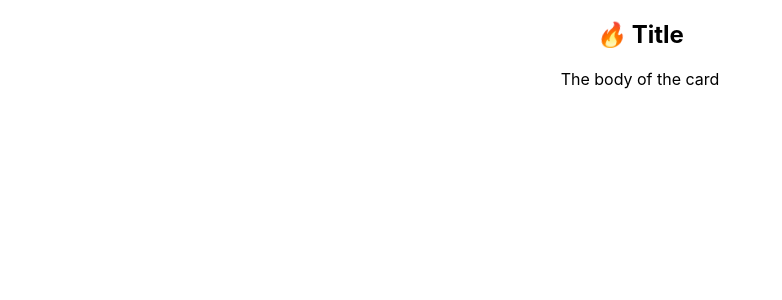
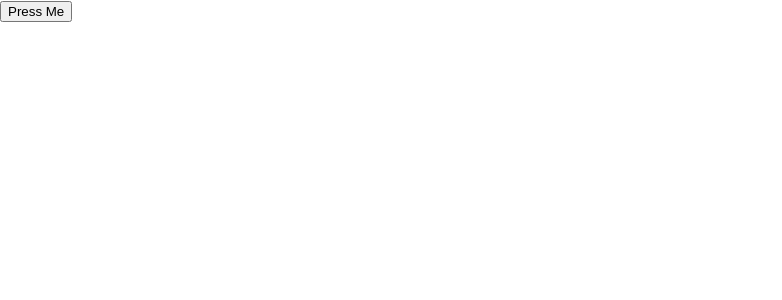
Before and after one commit to sumantwarhekar/react_app_1, a React (Create React App) app: page / in a window 1280 px wide. Shown: the top 300 px of the page, without its empty margins (0-782 px from the left). Built offline with nearby package versions, Linux system fonts and the light colour scheme.

Commit message:
learning conditional rendering

```diff
--- a/src/App.js
+++ b/src/App.js
@@ -1,28 +1,46 @@
 import logo from './logo.svg';
 import './App.css';
-import React from 'react';
+import React, { useState } from 'react';
 import './index.css'
 
-function Card(props){
+const LoadingButton = (props) => {
   return(
-    <section>
-        <h2> {props.icon} Title </h2>
-        {props.children}
-    </section>
+    <button onClick={props.onClick} type="button">
+      {props.loading? <div className="loader"/> : props.label}
+    </button>
   );
-}
+};
 
-function Myicon(){
-  return <i>🔥</i>;
-}
+// Alternative
+// const LoadingButton = (props) => {
+//   const { onClick, loading, label } = props;
+//   return (
+//     <button onClick={onClick} type="button">
+//       {loading ? <div className="loader" /> : label}
+//     </button>
+//   );
+// };
+
+// Alternative
+// const LoadingButton = ({ onClick, loading, label }) => {
+//   return (
+//     <button onClick={onClick} type="button">
+//       {loading ? <div className="loader" /> : label}
+//     </button>
+//   );
+// };
 
 function App() {
+  const [isLoading, setIsLoading] = useState(false);
+
   return (
-    <div className="App">
-      <Card icon={<Myicon/>}>
-        <p>The body of the card</p>
-      </Card>
-    </div>
+    <>
+      <LoadingButton
+        label="Press Me"
+        loading={isLoading}
+        onClick={() => setIsLoading(!isLoading)}
+      />
+    </>
   );
 }
 
```
